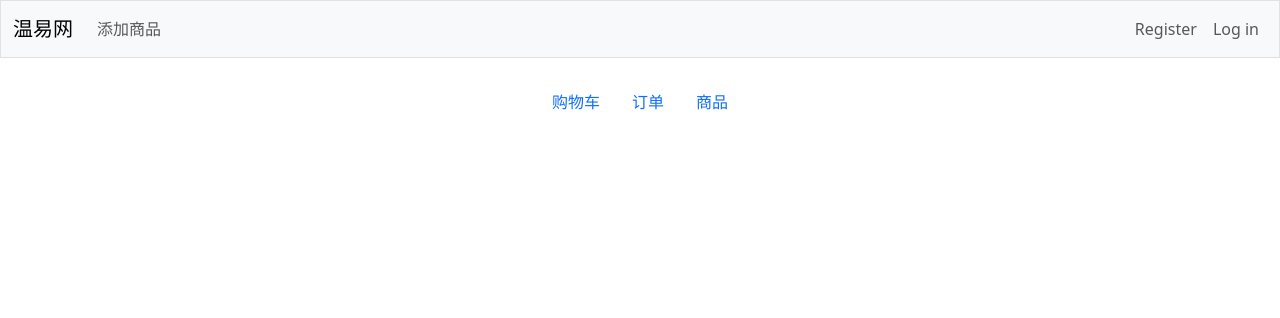
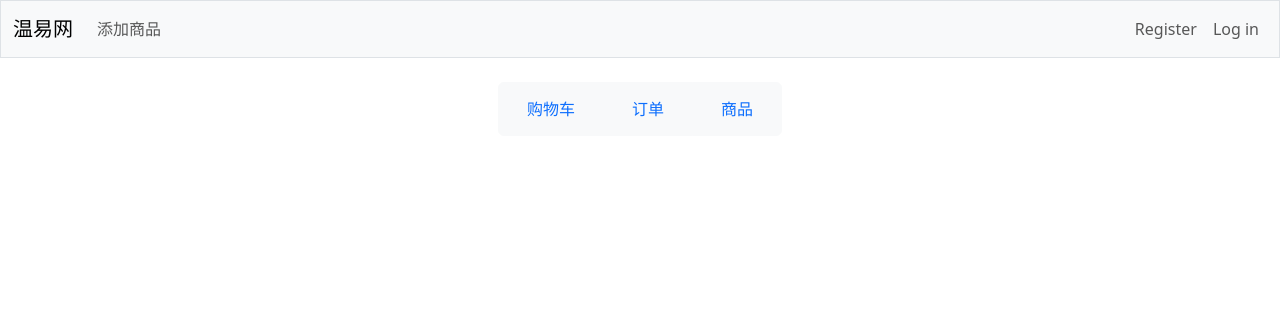
Before and after one commit to Vtalian/DatabaseProject, a Django app: template Commodity/templates/Commodity/centerbase.html in a window 1280 px wide. Shown: the top 318 px of the page. Run offline with Django 3.2, Linux system fonts and the light colour scheme; the template is opened without the code that fills it, so the values that code supplies are empty; some libraries are stand-ins or nearby versions.

Commit message:
center navigation change

```diff
--- a/Commodity/templates/Commodity/centerbase.html
+++ b/Commodity/templates/Commodity/centerbase.html
@@ -66,17 +66,17 @@
     </nav> <!-- End of navbar -->
 
     <div class="container mt-3">
-        <ul class="nav justify-content-center">
-            <li class="nav-item">
-                <a class="nav-link" href="{% url 'Commodity:shoppingcart' user.id%}">购物车</a>
-            </li>
-            <li class="nav-item">
-                <a class="nav-link" href="{% url 'Commodity:orders' user.id%}">订单</a>
-            </li>
-            <li class="nav-item">
-                <a class="nav-link" href="{% url 'Commodity:usercommodity' user.id%}">商品</a>
-            </li>
-        </ul>
+
+        <div class="nav justify-content-center">
+            <div class="btn-group">
+                <button class="btn btn-light"><a class="nav-link"
+                        href="{% url 'Commodity:shoppingcart' user.id%}">购物车</a></button>
+                <button class="btn btn-light"><a class="nav-link"
+                        href="{% url 'Commodity:orders' user.id%}">订单</a></button>
+                <button class="btn btn-light"><a class="nav-link"
+                        href="{% url 'Commodity:usercommodity' user.id%}">商品</a></button>
+            </div>
+        </div>
     </div>
     <main class="container">
         <div class="pb-2 mb-2">
```
Also changed, not shown: Commodity/templates/Commodity/addcommodity.html (+5 -3 lines).
